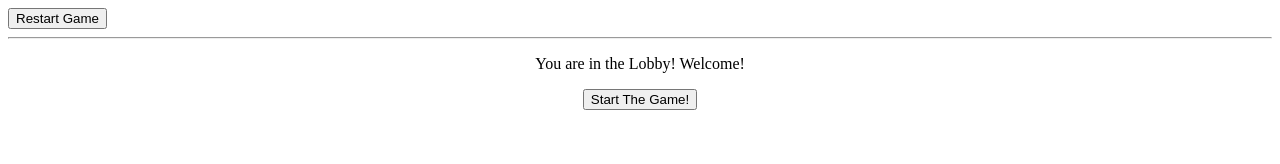
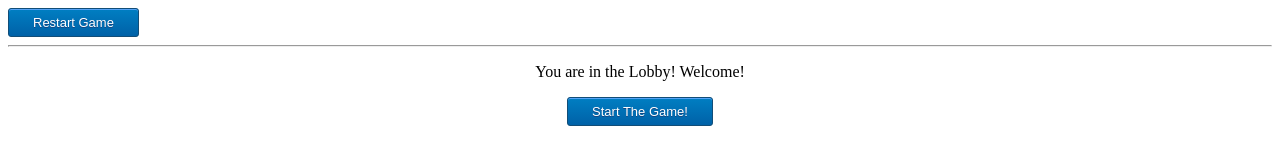
Before and after one commit to ninjaofnix/WebBattleship, a plain HTML site: page index.html in a window 1280 px wide. Drawn offline with Linux system fonts and the light colour scheme.

Commit message:
Added button styles.

```diff
--- a/css/site.css
+++ b/css/site.css
@@ -10,10 +10,44 @@
     overflow: hidden;
 }
 
-#restartGame {
+.battleShipButton {
+    -moz-box-shadow:inset 0px 1px 0px 0px #54a3f7;
+    -webkit-box-shadow:inset 0px 1px 0px 0px #54a3f7;
+    box-shadow:inset 0px 1px 0px 0px #54a3f7;
+    background:-webkit-gradient(linear, left top, left bottom, color-stop(0.05, #007dc1), color-stop(1, #0061a7));
+    background:-moz-linear-gradient(top, #007dc1 5%, #0061a7 100%);
+    background:-webkit-linear-gradient(top, #007dc1 5%, #0061a7 100%);
+    background:-o-linear-gradient(top, #007dc1 5%, #0061a7 100%);
+    background:-ms-linear-gradient(top, #007dc1 5%, #0061a7 100%);
+    background:linear-gradient(to bottom, #007dc1 5%, #0061a7 100%);
+    filter:progid:DXImageTransform.Microsoft.gradient(startColorstr='#007dc1', endColorstr='#0061a7',GradientType=0);
+    background-color:#007dc1;
+    -moz-border-radius:3px;
+    -webkit-border-radius:3px;
+    border-radius:3px;
+    border:1px solid #124d77;
+    display:inline-block;
+    cursor:pointer;
+    color:#ffffff;
+    font-family:Arial;
+    font-size:13px;
+    padding:6px 24px;
+    text-decoration:none;
+    text-shadow:0px 1px 0px #154682;
 }
-
-#endTurnButton {
+.battleShipButton:hover {
+    background:-webkit-gradient(linear, left top, left bottom, color-stop(0.05, #0061a7), color-stop(1, #007dc1));
+    background:-moz-linear-gradient(top, #0061a7 5%, #007dc1 100%);
+    background:-webkit-linear-gradient(top, #0061a7 5%, #007dc1 100%);
+    background:-o-linear-gradient(top, #0061a7 5%, #007dc1 100%);
+    background:-ms-linear-gradient(top, #0061a7 5%, #007dc1 100%);
+    background:linear-gradient(to bottom, #0061a7 5%, #007dc1 100%);
+    filter:progid:DXImageTransform.Microsoft.gradient(startColorstr='#0061a7', endColorstr='#007dc1',GradientType=0);
+    background-color:#0061a7;
+}
+.battleShipButton:active {
+    position:relative;
+    top:1px;
 }
 
 
--- a/index.html
+++ b/index.html
@@ -9,18 +9,18 @@
 <body>
 	<div>
 		<div id="menuBar">
-			<button id="restartGame">Restart Game</button>
+			<button id="restartGame"  class="battleShipButton">Restart Game</button>
 		</div>
 		<hr />
 
 		<div id="lobby" class="hidden">
 		    <p class="centered"><label >You are in the Lobby!  Welcome!</label></p>
-		    <p class="centered"><button id="startButton">Start The Game!</button></p>
+		    <p class="centered"><button id="startButton"  class="battleShipButton">Start The Game!</button></p>
 		</div>
 
 		<div id="waitRoom"  class="hidden"  >
 		    <p class="centered"><label id="waitLabel"></label></p>
-		    <p class="centered"><button id="hereButton">I'm Ready!</button></p>
+		    <p class="centered"><button id="hereButton" class="battleShipButton" >I'm Ready!</button></p>
 		</div>
 
 		<div id="playerSection"  class="hidden" >
@@ -77,7 +77,7 @@
 
 
 			<div id="boardArea" class="playAreaColumn">
-			    <p class="centered"> <button id="endTurnButton">End Turn</button> </p>
+			    <p class="centered"> <button id="endTurnButton" class="battleShipButton">End Turn</button> </p>
 					<div class="centered">
 						<label id="feedback">0</label>
 					</div>
```
